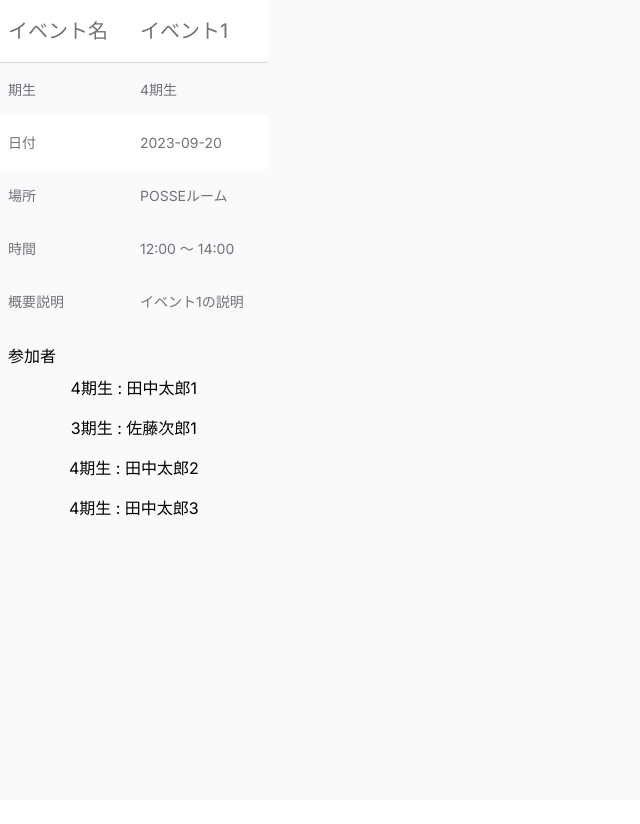
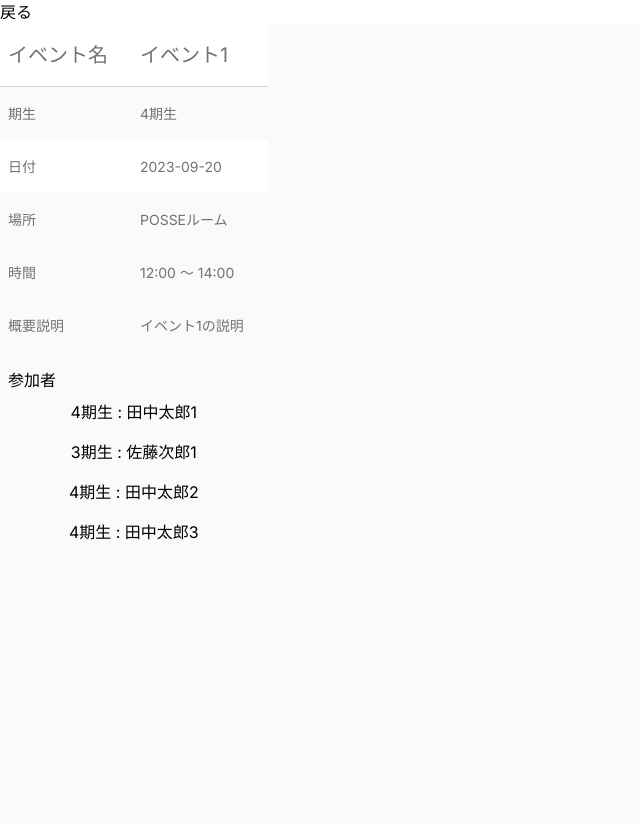
Before and after one commit to Yuma-Tsukakoshi/7th_hackathon, a PHP site: page /event_disp.php?id=1 in a window 1280 px wide. Shown: the whole page, without its empty margins (0-640 px from the left). Before the commit the page ends 516 px from the top, so only its background shows below. Run offline with PHP 8.4, Linux system fonts and the light colour scheme; data comes from the database, SQL or seed files in the repository; data that the repository does not hold is empty.

Commit message:
add: 戻るボタンによる遷移

```diff
--- a/src/event/event_info/event_disp.php
+++ b/src/event/event_info/event_disp.php
@@ -26,11 +26,17 @@ $event_users = $stmt->fetchAll(PDO::FETCH_ASSOC);
   <meta charset="UTF-8" />
   <meta name="viewport" content="width=device-width, initial-scale=1.0" />
   <link href="https://fonts.googleapis.com/css2?family=Inter:wght@400;500;600;700;800&display=swap" rel="stylesheet" />
+  <link rel="stylesheet" href="../../assets/styles/participate.css">
   <link rel="stylesheet" href="../../vendor/tailwind/tailwind.output.css">
   <title>イベント詳細</title>
 </head>
 
 <body>
+  <a href="http://localhost:8080/user/participate_record.php?date=<?= $_GET['date']?>">
+    <div class="p-header__logos items-center">
+      <div class="p-header__header-name profile"><i class="fa-solid fa-arrow-left"></i>戻る</div>
+    </div>
+  </a>
   <div class="flex h-screen bg-gray-50" :class="{ 'overflow-hidden': isSideMenuOpen}">
     <div class="">
       <table class="w-3/4 text-sm text-left text-gray-500 dark:text-gray-400 mx-auto my-28 table">
--- a/src/user/participate_record.php
+++ b/src/user/participate_record.php
@@ -51,7 +51,7 @@ $events = $stmt->fetchAll(PDO::FETCH_ASSOC);
                         <span class="block text-sm text-gray-500"></span>
                       </div>
                       <p><?= $event['kisei'] ?></p>
-                      <a href="http://localhost:8080/event/event_info/event_disp.php?id=<?= $event['id']?>">
+                      <a href="http://localhost:8080/event/event_info/event_disp.php?id=<?= $event['id'] ?>&date=<?= $_GET['date'] ?>">
                         <span class="px-2 py-1 font-semibold leading-tight text-green-700 bg-green-100 rounded-full">
                           詳細
                         </span>
```
